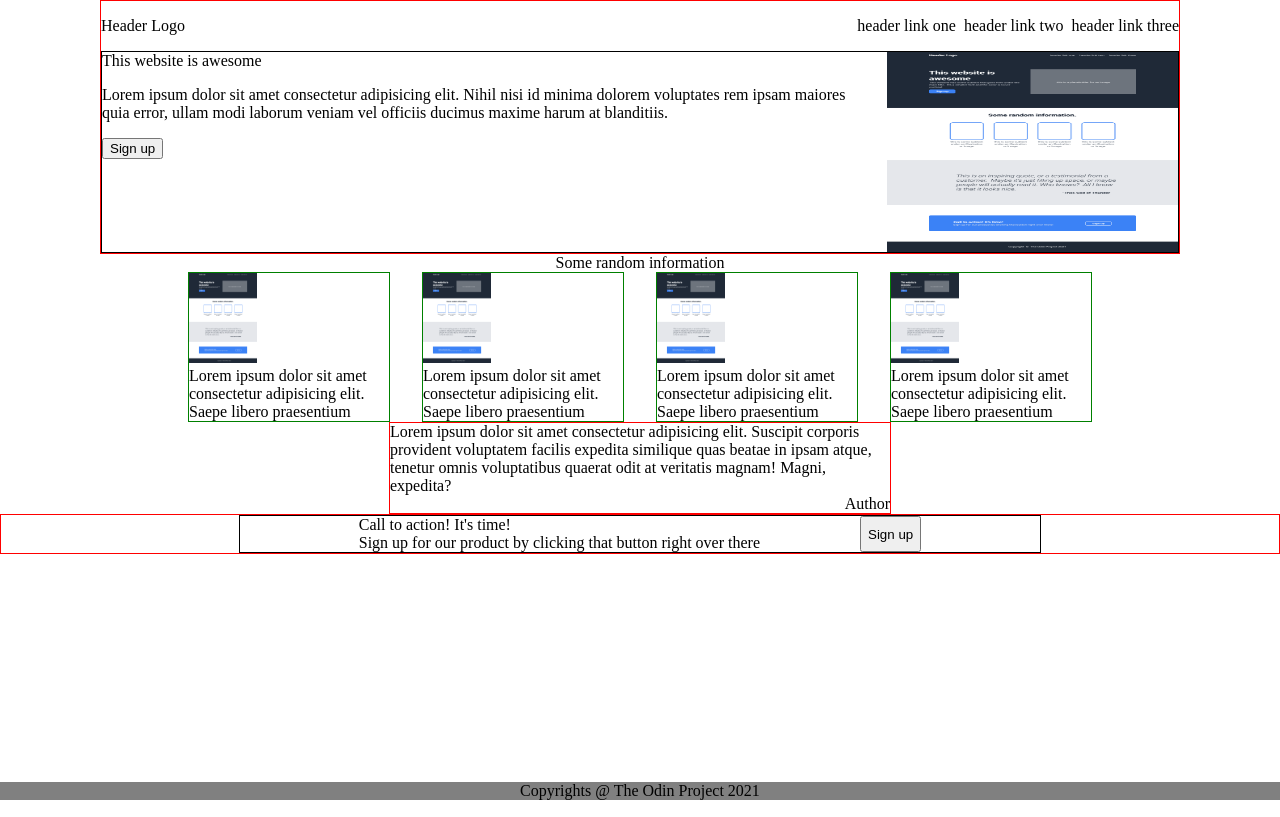
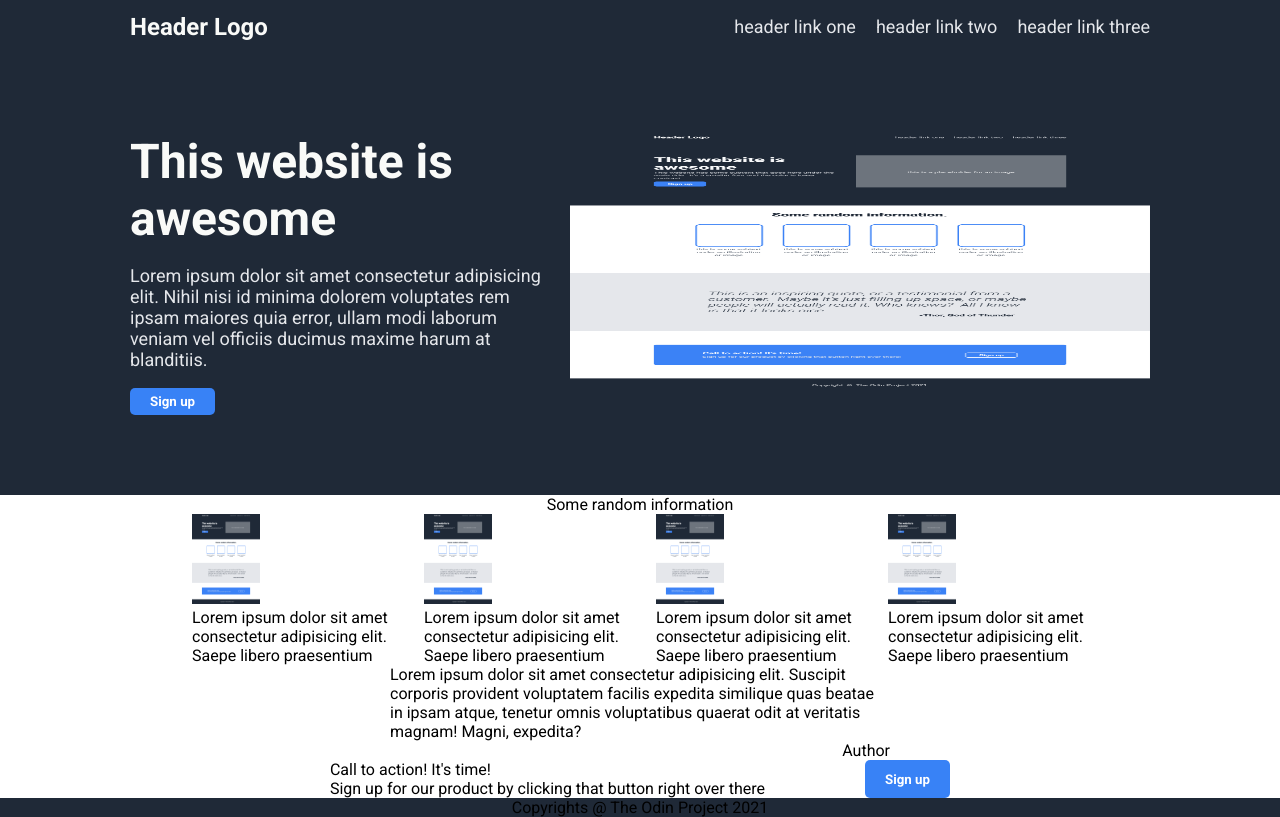
Before and after one commit to vince-pino/landing-page, a plain HTML site: page index.html in a window 1280 px wide. Drawn offline with Linux system fonts and the light colour scheme.

Commit message:
Style the hero-container class

```diff
--- a/index.html
+++ b/index.html
@@ -5,13 +5,17 @@
   <meta name="viewport" content="width=device-width, initial-scale=1.0">
   <title>Landing Page</title>
   <link rel="stylesheet" href="styles/style.css">
+  <link rel="preconnect" href="https://fonts.googleapis.com">
+  <link rel="preconnect" href="https://fonts.gstatic.com" crossorigin>
+  <link href="https://fonts.googleapis.com/css2?family=Roboto:ital,wght@0,400;0,700;1,400;1,700&display=swap" rel="stylesheet">
 </head>
 <body>
 
   <div class="main">
-    <div class="container">
+
+    <div class="hero-container">
       <div class="header">
-        <div>Header Logo</div>
+        <div class="header-logo">Header Logo</div>
         <ul>
           <li><a href="#">header link one</a></li>
           <li><a href="#">header link two</a></li>
@@ -20,15 +24,15 @@
       </div>
       <div class="about">
         <div>
-          <div>This website is awesome</div>
+          <div class="hero-main-text">This website is awesome</div>
           <p>Lorem ipsum dolor sit amet consectetur adipisicing elit. Nihil nisi id minima dolorem voluptates rem ipsam maiores quia error, ullam modi laborum veniam vel officiis ducimus maxime harum at blanditiis.</p>
 
           <button>Sign up</button>
         </div>
         <img src="images/01.png" alt="">
       </div>
+    </div>
 
-    </div>
     <div class="body">
       <div>
         Some random information
@@ -51,16 +55,14 @@
           <div>Lorem ipsum dolor sit amet consectetur adipisicing elit. Saepe libero praesentium </div>
         </div>
       </div>
+    </div>
 
-    </div>
     <div class="qoute-container">
       <div class="qoute">
         <div>Lorem ipsum dolor sit amet consectetur adipisicing elit. Suscipit corporis provident voluptatem facilis expedita similique quas beatae in ipsam atque, tenetur omnis voluptatibus quaerat odit at veritatis magnam! Magni, expedita?</div>
         <div class="author">Author</div>
       </div>
-
     </div>
-
 
     <div class="invitation-container">
       <div class="invitation">
@@ -70,7 +72,6 @@
         </div>
         <button>Sign up</button>
       </div>
-
     </div>
 
   </div>
--- a/styles/style.css
+++ b/styles/style.css
@@ -3,6 +3,7 @@ body {
   flex-direction: column;
   margin: 0;
   height: 100vh;
+  font-family: "Roboto";
 }
 
 .main {
@@ -16,26 +17,41 @@ img {
   width: 90px;
 }
 
-.container {
-  margin: 0 100px;
-  border: 1px solid red;
+.hero-container {
+  margin: 0;
+  padding: 0 130px;
+  background-color: #1F2937;
 }
 
 .header {
   display: flex;
   justify-content: space-between;
   align-items: center;
+  margin-bottom: 80px;
+}
+
+.header-logo {
+  font-size: 24px;
+  color: #f9faf8;
+  font-weight: bold;
 }
 
 ul {
   display: flex;
   list-style: none;
-  gap: 8px;
+  gap: 20px;
 }
 
 a {
+  font-size: 18px;
   text-decoration: none;
-  color: black;
+  color: #e5e7eb;
+}
+
+.hero-main-text {
+  font-size: 48px;
+  font-weight: bold;
+  color: #f9faf8;
 }
 
 .about {
@@ -43,12 +59,31 @@ a {
   justify-content: space-between;
   align-items: flex-start;
   gap: 20px;
-  border: 1px solid black;
+  margin-bottom: 80px;
+}
+
+.about div {
+  flex: 1;
 }
 
 .about img {
-  width: 500px;
-  height: 200px;
+  width: 580px;
+  min-height: 259px;
+}
+
+p {
+  font-size: 18px;
+  color: #e5e7eb;
+}
+
+button {
+  background-color: #3882f6;
+  border: none;
+  color: white;
+  font-weight: bold;
+  font-family: "Roboto";
+  padding: 6px 20px;
+  border-radius: 5px;
 }
 
 .body {
@@ -65,7 +100,6 @@ a {
 
 .content-img {
   width: 200px;
-  border: 1px solid green;
 }
 
 .content-img img {
@@ -82,7 +116,6 @@ a {
   display: flex;
   flex-direction: column;
   width: 500px;
-  border: 1px solid red;
 }
 
 .qoute .author {
@@ -92,7 +125,6 @@ a {
 
 .invitation-container {
   display: flex;
-  border: 1px solid red;
   justify-content: center;
 }
 
@@ -101,11 +133,10 @@ a {
   justify-content: center;
   gap: 100px;
   width: 800px;
-  border: 1px solid black;
 }
 
 .footer {
   display: flex;
   justify-content: center;
-  background-color: gray;
+  background-color: #1F2937;
 }
```
